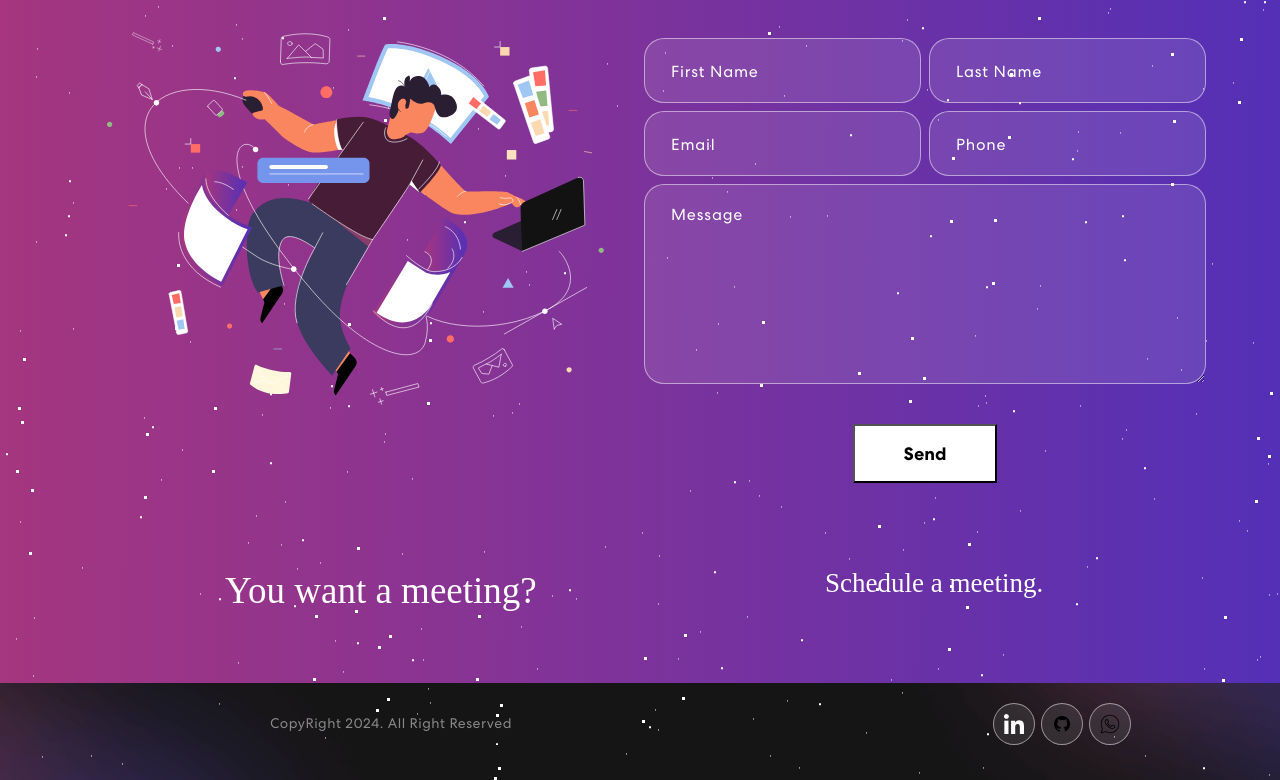
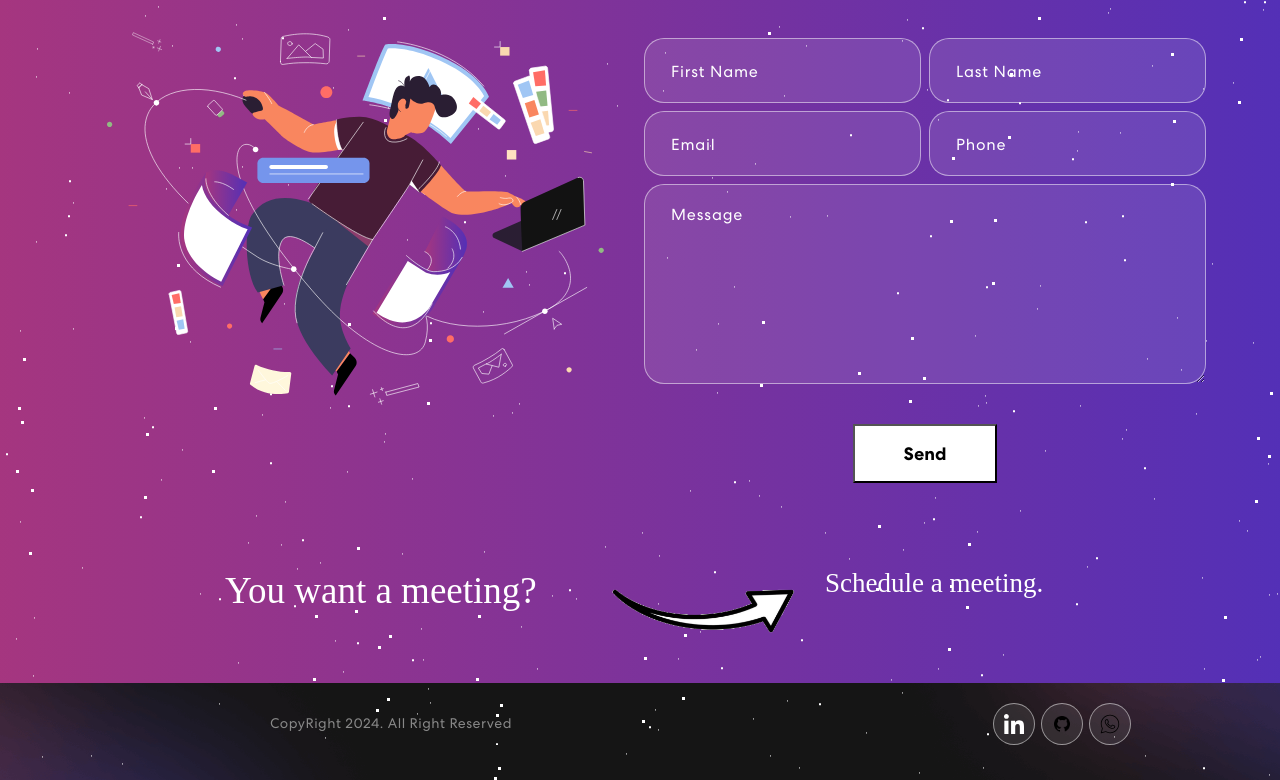
Before and after one commit to f-sosa/PortFolio-Franco-Sosa, a React (Create React App) app: page / in a window 1280 px wide. Shown: the part 2537-3317 px from the top of the page. Built offline with nearby package versions, Linux system fonts and the light colour scheme.

Commit message:
Agregando flecha

```diff
--- a/src/App.css
+++ b/src/App.css
@@ -473,6 +473,10 @@ span.navbar-text {
     position: absolute;
     top: 10px;
     left: 620px;
+  }
+  .flecha {
+    position: absolute;
+    margin-left: -50px;
   }
 }
 
@@ -3641,6 +3645,12 @@ span.navbar-text {
   margin-left: -100px;
 
 }
+.flecha {
+  position: absolute;
+  width: 250px;
+  top: 590px;
+  left: -60px;
+}
 
 @media (max-width: 860px) {
 
--- a/src/components/Contactt.js
+++ b/src/components/Contactt.js
@@ -1,6 +1,7 @@
 import { useState,useEffect } from "react";
 import { Container, Row, Col } from "react-bootstrap";
 import contactImg from "../assets/img/contact-img.svg";
+import flecha from "../assets/img/Flecha.PNG"
 import 'animate.css';
 import TrackVisibility from 'react-on-screen';
 import { useTranslation } from "react-i18next";
@@ -123,6 +124,7 @@ export const Contactt = () => {
               </div>}
             </TrackVisibility>
             <label className="lbl-contact">{t("contactt.meet-title")}</label>
+            <div className="flecha"><img className="br-8" src={flecha} alt="" /></div>
             <a href="https://calendly.com/francososa1/30min" target="_blank" className="a-meet">{t("contactt.meet")}</a>
           </Col>
         </Row>
```
Also changed, not shown: src/assets/img/Flecha.PNG (added).
